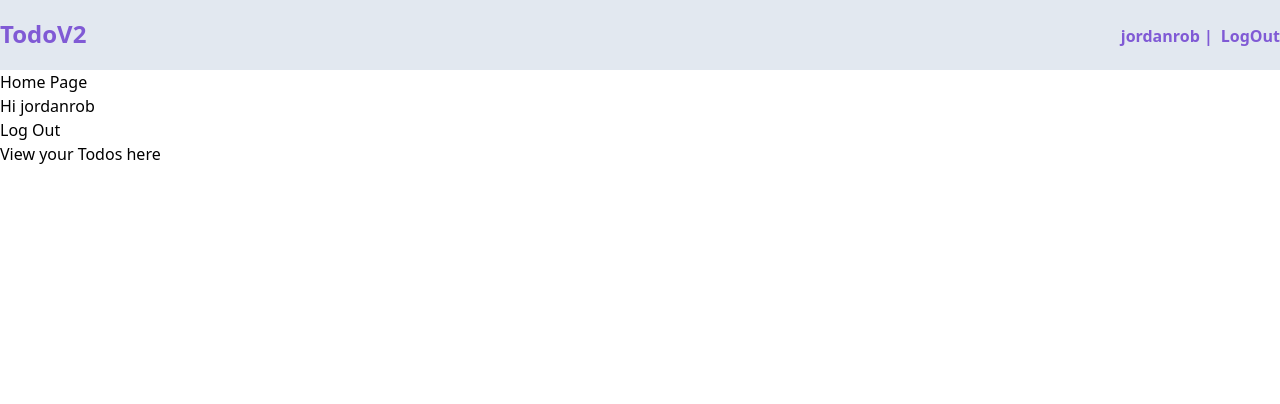
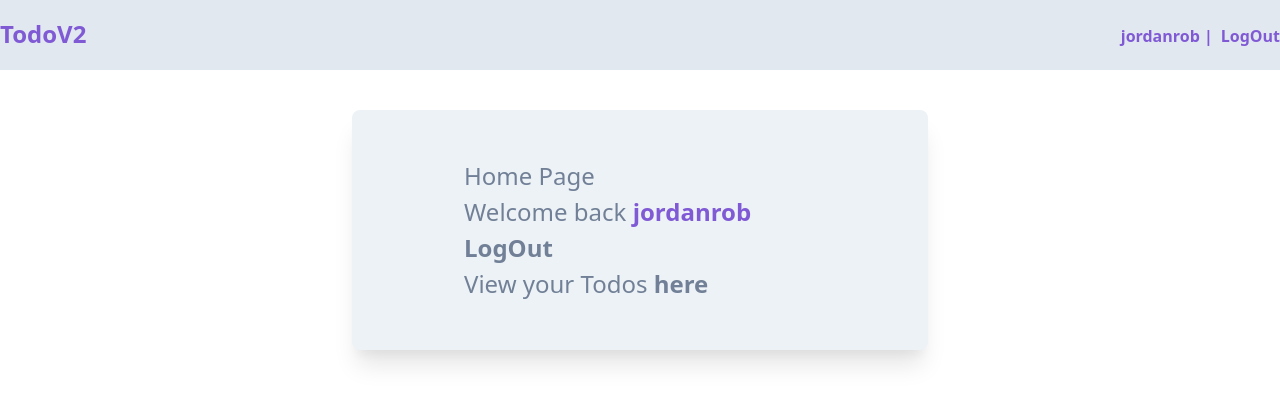
Before and after one commit to Jordan-Rob/django-todoV2, a Django app: page / in a window 1280 px wide. Shown: the top 404 px of the page. Run offline with Django 3.2, Linux system fonts and the light colour scheme; a user stored in the database is signed in; style sheets or scripts are compiled from the project's sources.

Commit message:
added styling for home page

```diff
--- a/templates/base.html
+++ b/templates/base.html
@@ -12,7 +12,7 @@
       type="text/css"
     />
   </head>
-  <body class=" bg-white font-sans">
+  <body class=" bg-white font-sans leading-normal tracking-normal">
     <nav class="relative bg-gray-300 border-gray-300
      border-b-2  font-bold py-4">
       <div class=" container mx-auto flex justify-between">
--- a/templates/home.html
+++ b/templates/home.html
@@ -1,11 +1,15 @@
 {% extends 'base.html' %} {% block content %}
 <div style="margin:auto;">
-  <h1>Home Page</h1>
+
   {% if user.is_authenticated %}
-  <div>
-    <p>Hi {{ user.username }}</p>
-    <p><a href="{% url 'logout' %}">Log Out</a></p>
-    <p>View your Todos <a href="{% url 'todo_list' %}">here</a></p>
+  <div class=" max-w-xl mx-auto my-10 bg-gray-200 py-4 px-8
+  rounded-lg shadow-xl">
+    <div class=" pl-20 py-8 text-2xl text-gray-600">
+      <h1>Home Page</h1>
+      <p>Welcome back <span class=" font-bold text-purple-600"> {{ user.username }} </span></p>
+      <p><a class=" hover:text-purple-600 font-bold" href="{% url 'logout' %}">LogOut</a></p>
+      <p>View your Todos <a class=" hover:text-purple-600 font-bold" href="{% url 'todo_list' %}">here</a></p>
+    </div>
   </div>
   {% else %}
   <div>
```
